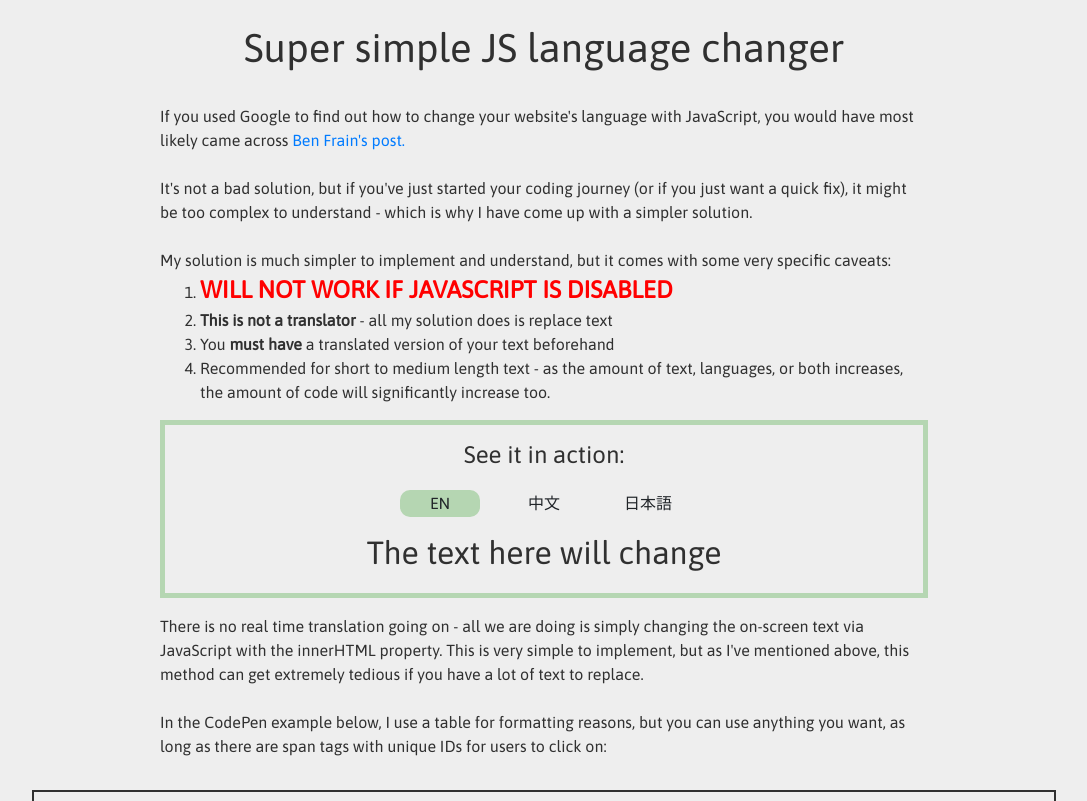
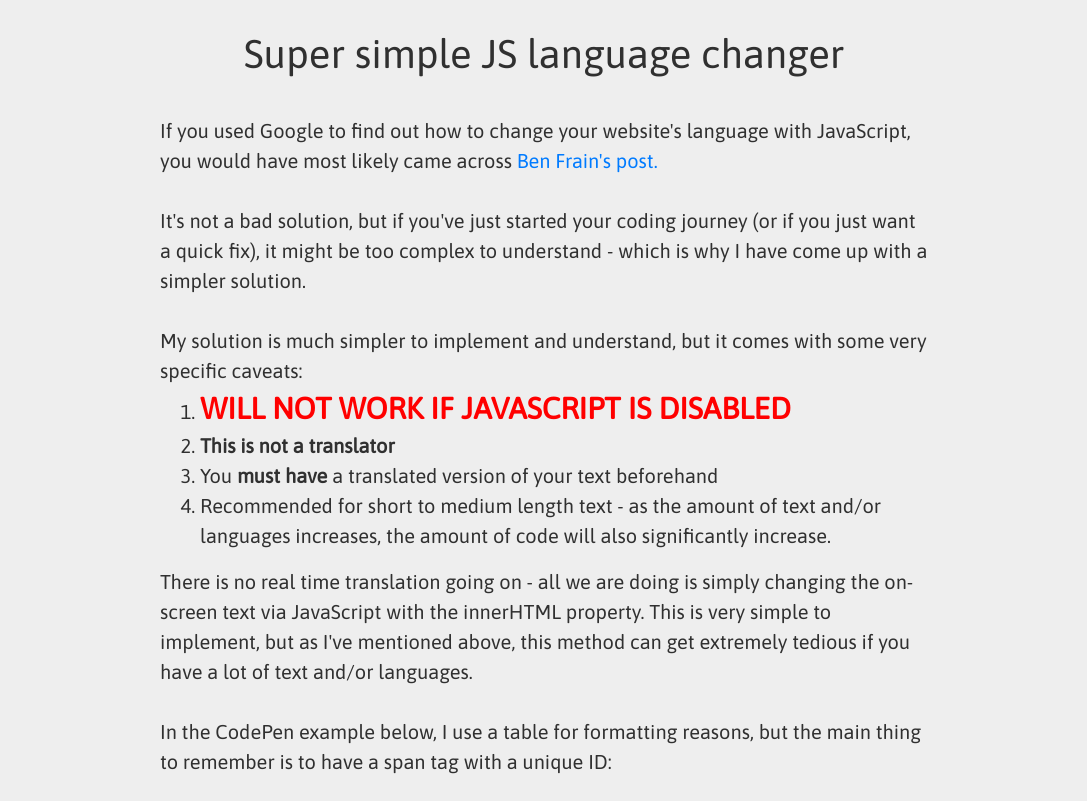
Before and after one commit to hohkfuyuhi/JS-language-changer, a plain HTML site: page index.html in a window 1280 px wide. Shown: the top 801 px of the page, without its empty margins (96-1183 px from the left). Drawn offline with nearby package versions, Linux system fonts and the light colour scheme; a script that the page names is missing.

Commit message:
Add files via upload

```diff
--- a/index.html
+++ b/index.html
@@ -19,34 +19,21 @@
                 <h1>Super simple JS language changer</h1>
             </header>
             <div class="caveats">
-               If you used Google to find out how to change your website's language with JavaScript, you would have most likely came across <a href="https://benfrain.com/creating-a-language-switcher-in-javascript/" target="_blank">Ben Frain's post.</a><br><br>
-               It's not a bad solution, but if you've just started your coding journey (or if you just want a quick fix), it might be too complex to understand - which is why I have come up with a simpler solution.<br><br>My solution is much simpler to implement and understand, but it comes with some very specific caveats:
+                If you used Google to find out how to change your website's language with JavaScript, you would have most likely came across <a href="https://benfrain.com/creating-a-language-switcher-in-javascript/" target="_blank">Ben Frain's post.</a><br><br>
+                It's not a bad solution, but if you've just started your coding journey (or if you just want a quick fix), it might be too complex to understand - which is why I have come up with a simpler solution.<br><br>My solution is much simpler to implement and understand, but it comes with some very specific caveats:
                 <ol>
                     <li><strong><span class="warning">WILL NOT WORK IF JAVASCRIPT IS DISABLED</span></strong></li>
-                    <li><strong>This is not a translator</strong> - all my solution does is replace text</li>
+                    <li><strong>This is not a translator</strong></li>
                     <li>You <strong>must have</strong> a translated version of your text beforehand</li>
-                    <li>Recommended for short to medium length text - as the amount of text, languages, or both increases, the amount of code will significantly increase too.</li>
+                    <li>Recommended for short to medium length text - as the amount of text and/or languages increases, the amount of code will also significantly increase.</li>
                 </ol>
             </div>
-            <div class="demo">
-                <h4>See it in action:</h4>
-                <table class="table table-borderless lang">
-                    <tr>
-                        <td class="tdlang"><span id="en" class="button_lang current_lang">EN</span></td>
-                        <td class="tdlang"><span id="cn" class="button_lang">中文</span></td>
-                        <td class="tdlang"><span id="jp" class="button_lang">日本語</span></td>
-                    </tr>
-                </table>
-                <div class="translation english" id="translate">
-                    The text here will change
-                </div>
-            </div>
             <div class="explain">
-                There is no real time translation going on - all we are doing is simply changing the on-screen text via JavaScript with the innerHTML property. This is very simple to implement, but as I've mentioned above, this method can get extremely tedious if you have a lot of text to replace.<br><br>In the CodePen example below, I use a table for formatting reasons, but you can use anything you want, as long as there are span tags with unique IDs for users to click on:
+                There is no real time translation going on - all we are doing is simply changing the on-screen text via JavaScript with the innerHTML property. This is very simple to implement, but as I've mentioned above, this method can get extremely tedious if you have a lot of text and/or languages.<br><br>In the CodePen example below, I use a table for formatting reasons, but the main thing to remember is to have a span tag with a unique ID:
             </div>
         </div>
         <div class="example">
-            <p class="codepen" data-height="400" data-theme-id="dark" data-default-tab="js,result" data-user="hohkfuyuhi" data-slug-hash="povXwKM" data-preview="true" style="height: 400px; box-sizing: border-box; display: flex; align-items: center; justify-content: center; border: 2px solid; margin: 1em 0; padding: 1em;" data-pen-title="Simple JS language changer">
+            <p class="codepen" data-height="500" data-theme-id="dark" data-default-tab="js,result" data-user="hohkfuyuhi" data-slug-hash="povXwKM" data-preview="true" style="height: 500px; box-sizing: border-box; display: flex; align-items: center; justify-content: center; border: 2px solid; margin: 1em 0; padding: 1em;" data-pen-title="Simple JS language changer">
                 <span>See the Pen <a href="https://codepen.io/hohkfuyuhi/pen/povXwKM">
                     Simple JS language changer</a> by hohkfuyuhi (<a href="https://codepen.io/hohkfuyuhi">@hohkfuyuhi</a>)
                     on <a href="https://codepen.io">CodePen</a>.</span>
--- a/style.css
+++ b/style.css
@@ -14,6 +14,7 @@ body {
     background-color: #eeeeee;
     color: #303030;
     font-family: 'Asap', sans-serif;
+    font-size: 1.25em;
 }
 
 header {
@@ -77,7 +78,7 @@ header {
 }
 
 .explain {
-    padding: 1em 0em;
+    padding-bottom: 1em;
 }
 
 .example {
```
